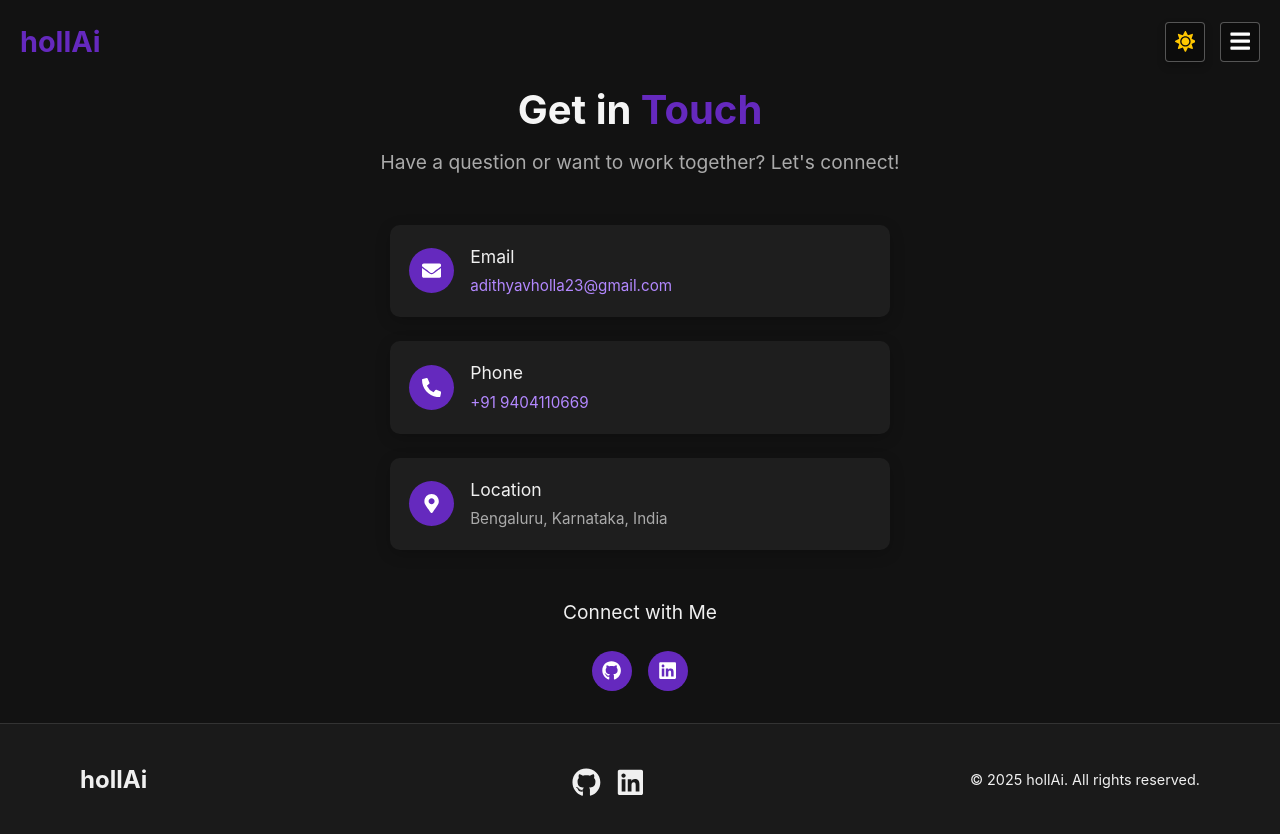
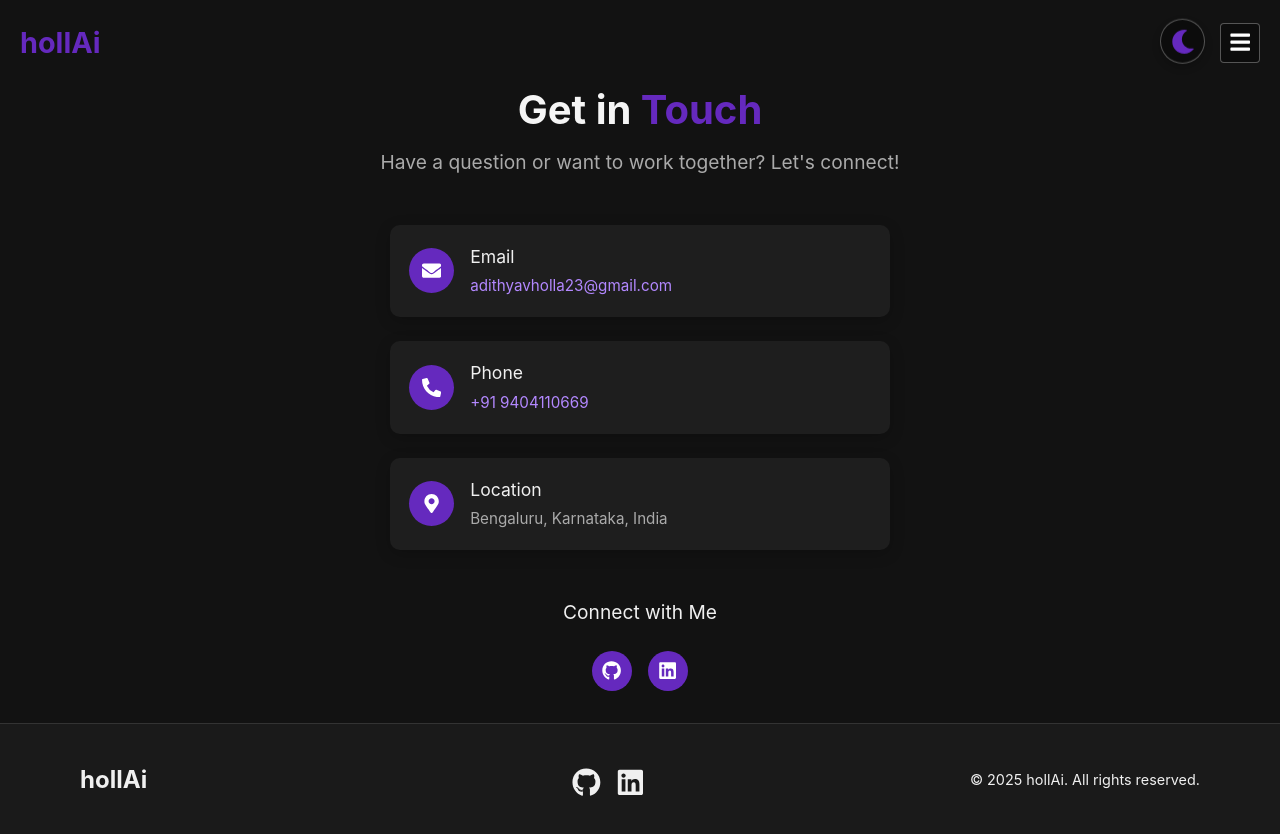
Before and after one commit to Adithya-Holla/hollAi, a React (Create React App) app in the folder frontend/: page /contact in a window 1280 px wide. Built offline with nearby package versions, Linux system fonts and the light colour scheme; the HTML template or start-up script is replaced by a standard one.

Commit message:
Add frontend folder

```diff
--- a/frontend/src/components/Navbar.js
+++ b/frontend/src/components/Navbar.js
@@ -4,7 +4,7 @@ import '../styles/Navbar.css';
 import ThemeToggle from './ThemeToggle';
 import { FaBars, FaTimes } from 'react-icons/fa';
 
-function Navbar({ toggleTheme }) {
+function Navbar({ toggleTheme, isDarkMode }) {
   const [isOpen, setIsOpen] = useState(false);
   const location = useLocation();
 
@@ -35,7 +35,7 @@ function Navbar({ toggleTheme }) {
 
         <div className="controls">
           <div className="theme-toggle-container">
-            <ThemeToggle toggleTheme={toggleTheme} />
+            <ThemeToggle toggleTheme={toggleTheme} isDarkMode={isDarkMode} />
           </div>
 
           <button className="burger-menu" onClick={toggleMenu} aria-label="Toggle menu">
--- a/frontend/src/components/ThemeToggle.js
+++ b/frontend/src/components/ThemeToggle.js
@@ -1,14 +1,11 @@
-import React, { useState, useRef } from 'react';
+import React, { useRef } from 'react';
 import '../styles/ThemeToggle.css';
 import { FaSun, FaMoon } from 'react-icons/fa';
 
-function ThemeToggle({ toggleTheme }) {
-  const [isDark, setIsDark] = useState(false);
+function ThemeToggle({ toggleTheme, isDarkMode }) {
   const buttonRef = useRef(null);
 
   const handleToggle = () => {
-    setIsDark(!isDark);
-
     // Trigger animation by resetting and adding the animation class
     if (buttonRef.current) {
       // Reset animation by removing and adding class
@@ -27,11 +24,11 @@ function ThemeToggle({ toggleTheme }) {
   return (
     <button
       ref={buttonRef}
-      className={`theme-toggle ${isDark ? 'dark' : 'light'}`}
+      className={`theme-toggle ${isDarkMode ? 'dark' : 'light'}`}
       onClick={handleToggle}
-      aria-label={`Switch to ${isDark ? 'light' : 'dark'} mode`}
+      aria-label={`Switch to ${isDarkMode ? 'light' : 'dark'} mode`}
     >
-      {isDark ? <FaMoon /> : <FaSun />}
+      {isDarkMode ? <FaMoon /> : <FaSun />}
     </button>
   );
 }
--- a/frontend/src/pages/AboutPage.js
+++ b/frontend/src/pages/AboutPage.js
@@ -1,4 +1,4 @@
-import React, { useState, useEffect, useRef } from 'react';
+import React, { useState, useEffect, useRef, useCallback } from 'react';
 import '../styles/AboutPage.css';
 import Navbar from '../components/Navbar';
 import Footer from '../components/Footer';
@@ -31,7 +31,7 @@ function AboutPage({ isDarkMode, toggleTheme }) {
   };
 
   // Handle scroll to check which elements are visible
-  const handleScroll = () => {
+  const handleScroll = useCallback(() => {
     if (titleRef.current && !visibleElements.title && isInViewport(titleRef.current)) {
       setVisibleElements(prev => ({ ...prev, title: true }));
     }
@@ -43,7 +43,7 @@ function AboutPage({ isDarkMode, toggleTheme }) {
     if (accordionRef.current && !visibleElements.accordion && isInViewport(accordionRef.current)) {
       setVisibleElements(prev => ({ ...prev, accordion: true }));
     }
-  };
+  }, [visibleElements]);
 
   useEffect(() => {
     // Add initial fade-in animation
@@ -80,7 +80,7 @@ function AboutPage({ isDarkMode, toggleTheme }) {
 
   return (
     <div className={`about-page ${isDarkMode ? 'dark-mode' : 'light-mode'}`}>
-      <Navbar toggleTheme={toggleTheme} />
+      <Navbar toggleTheme={toggleTheme} isDarkMode={isDarkMode} />
       <main className={`about-container ${isVisible ? 'fade-in' : ''}`}>
         <section className="about-section">
           <h1
--- a/frontend/src/pages/CertificationsPage.js
+++ b/frontend/src/pages/CertificationsPage.js
@@ -18,7 +18,7 @@ function CertificationsPage({ isDarkMode, toggleTheme }) {
 
   return (
     <div className={`certifications-page ${isDarkMode ? 'dark-mode' : 'light-mode'}`}>
-      <Navbar toggleTheme={toggleTheme} />
+      <Navbar toggleTheme={toggleTheme} isDarkMode={isDarkMode} />
       <main className={`certifications-container ${isVisible ? 'fade-in' : ''}`}>
         <h1 className="certifications-title">My <span className="highlight">Certifications</span></h1>
         <p className="certifications-subtitle">Credentials validating my expertise in AI and machine learning</p>
--- a/frontend/src/pages/ContactPage.js
+++ b/frontend/src/pages/ContactPage.js
@@ -20,7 +20,7 @@ function ContactPage({ isDarkMode, toggleTheme }) {
 
   return (
     <div className={`contact-page ${isDarkMode ? 'dark-mode' : 'light-mode'}`}>
-      <Navbar toggleTheme={toggleTheme} />
+      <Navbar toggleTheme={toggleTheme} isDarkMode={isDarkMode} />
       <main className="contact-container">
         <h1 className="contact-title">Get in <span className="highlight">Touch</span></h1>
         <p className="contact-subtitle">Have a question or want to work together? Let's connect!</p>
--- a/frontend/src/pages/HomePage.js
+++ b/frontend/src/pages/HomePage.js
@@ -19,12 +19,34 @@ function HomePage({ isDarkMode, toggleTheme }) {
   }, []);
 
   const scrollToProjects = () => {
-    projectsRef.current.scrollIntoView({ behavior: 'smooth' });
+    const startPosition = window.pageYOffset;
+    const targetPosition = projectsRef.current.offsetTop;
+    const distance = targetPosition - startPosition;
+    const duration = 1000; // 1 second duration
+    let start = null;
+
+    const animation = (currentTime) => {
+      if (start === null) start = currentTime;
+      const timeElapsed = currentTime - start;
+      const progress = Math.min(timeElapsed / duration, 1);
+
+      // Using cubic-bezier easing function for smooth acceleration and deceleration
+      const ease = t => t<.5 ? 4*t*t*t : (t-1)*(2*t-2)*(2*t-2)+1;
+      const easedProgress = ease(progress);
+
+      window.scrollTo(0, startPosition + (distance * easedProgress));
+
+      if (timeElapsed < duration) {
+        requestAnimationFrame(animation);
+      }
+    };
+
+    requestAnimationFrame(animation);
   };
 
   return (
     <div className={`home-page ${isDarkMode ? 'dark-mode' : 'light-mode'}`}>
-      <Navbar toggleTheme={toggleTheme} />
+      <Navbar toggleTheme={toggleTheme} isDarkMode={isDarkMode} />
       <main>
         <section className="hero">
           <video className="hero-video" autoPlay loop muted>
--- a/frontend/src/pages/ProjectsPage.js
+++ b/frontend/src/pages/ProjectsPage.js
@@ -30,7 +30,7 @@ function ProjectsPage({ isDarkMode, toggleTheme }) {
 
   return (
     <div className={`projects-page ${isDarkMode ? 'dark-mode' : 'light-mode'}`}>
-      <Navbar toggleTheme={toggleTheme} />
+      <Navbar toggleTheme={toggleTheme} isDarkMode={isDarkMode} />
       <main className={`projects-container ${isVisible ? 'fade-in' : ''}`}>
       <h1 className="certifications-title">My <span className="highlight">Projects</span></h1>
       <p className="certifications-subtitle">Discove my cool projects</p>
--- a/frontend/src/styles/HomePage.css
+++ b/frontend/src/styles/HomePage.css
@@ -294,11 +294,25 @@
   box-shadow: 0 4px 8px rgba(0, 0, 0, 0.2);
   transition: all 0.3s ease;
   z-index: 10;
+  animation: bounce 2s infinite;
+}
+
+@keyframes bounce {
+  0%, 20%, 50%, 80%, 100% {
+    transform: translateX(-50%) translateY(0);
+  }
+  40% {
+    transform: translateX(-50%) translateY(-10px);
+  }
+  60% {
+    transform: translateX(-50%) translateY(-5px);
+  }
 }
 
 .scroll-down-button:hover {
   background: rgba(255, 255, 255, 0.4);
   transform: translateX(-50%) scale(1.1);
+  animation: none;
 }
 
 .light-mode .scroll-down-button {
@@ -313,18 +327,6 @@
 .dark-mode .scroll-down-button {
   color: #6529be;
   border-color: #6529be;
-}
-
-@keyframes bounce {
-  0%, 20%, 50%, 80%, 100% {
-    transform: translateX(-50%) translateY(0);
-  }
-  40% {
-    transform: translateX(-50%) translateY(-10px);
-  }
-  60% {
-    transform: translateX(-50%) translateY(-5px);
-  }
 }
 
 @keyframes fadeInUp {
--- a/frontend/src/styles/ThemeToggle.css
+++ b/frontend/src/styles/ThemeToggle.css
@@ -17,22 +17,22 @@
     box-shadow: 0 0 0 0 rgba(255, 199, 0, 0.7);
   }
   70% {
-    box-shadow: 0 0 0 10px rgba(255, 199, 0, 0);
+    box-shadow: 0 0 0 15px rgba(255, 199, 0, 0);
   }
   100% {
     box-shadow: 0 0 0 0 rgba(255, 199, 0, 0);
   }
 }
 
-@keyframes pulsePurple {
+@keyframes float {
   0% {
-    box-shadow: 0 0 0 0 rgba(101, 41, 190, 0.7);
+    transform: translateY(0px);
   }
-  70% {
-    box-shadow: 0 0 0 10px rgba(101, 41, 190, 0);
+  50% {
+    transform: translateY(-5px);
   }
   100% {
-    box-shadow: 0 0 0 0 rgba(101, 41, 190, 0);
+    transform: translateY(0px);
   }
 }
 
@@ -40,12 +40,12 @@
   background-color: rgba(0, 0, 0, 0.3);
   color: #FFC700;
   border: 1px solid rgba(255, 255, 255, 0.3);
-  width: 40px;
-  height: 40px;
-  font-size: 1.3rem;
-  border-radius: 4px;
+  width: 45px;
+  height: 45px;
+  font-size: 1.5rem;
+  border-radius: 50%; /* Make it circular */
   cursor: pointer;
-  transition: background-color 0.3s, transform 0.3s;
+  transition: all 0.3s ease;
   box-shadow: 0 4px 8px rgba(0, 0, 0, 0.2);
   display: flex;
   align-items: center;
@@ -53,42 +53,29 @@
   padding: 0;
   position: relative;
   overflow: hidden;
+  animation: float 3s ease-in-out infinite;
 }
 
 .theme-toggle:hover {
-  transform: scale(1.1);
+  transform: scale(1.1) translateY(-5px);
   background-color: rgba(0, 0, 0, 0.5);
+  box-shadow: 0 6px 12px rgba(0, 0, 0, 0.3);
 }
 
 .theme-toggle:active {
-  animation: rotate 0.5s ease-in-out;
+  animation: rotate 0.5s ease-in-out, pulse 0.5s ease-in-out;
 }
 
-.theme-toggle.light:active {
-  animation: pulse 0.5s;
+.theme-toggle.animate {
+  animation: rotate 0.5s ease-in-out, pulse 0.5s ease-in-out;
 }
 
-.theme-toggle.dark:active {
-  animation: pulsePurple 0.5s;
-}
-
-/* Animation class that can be added programmatically */
-.theme-toggle.animate {
-  animation: rotate 0.5s ease-in-out;
-}
-
-.theme-toggle.light.animate {
-  animation: pulse 0.5s, rotate 0.5s ease-in-out;
-}
-
-.theme-toggle.dark.animate {
-  animation: pulsePurple 0.5s, rotate 0.5s ease-in-out;
-}
-
+/* Make the button look the same in both modes */
 .theme-toggle.dark {
   color: #6529be;
 }
 
+/* Remove the dark mode specific styles */
 body.dark-mode {
   background-color: #121212;
   color: #f0f0f0;
@@ -102,6 +89,9 @@ body.light-mode {
 /* Mobile adjustments */
 @media screen and (max-width: 768px) {
   .theme-toggle {
+    width: 40px;
+    height: 40px;
+    font-size: 1.3rem;
     box-shadow: 0 0 10px rgba(255, 255, 255, 0.2);
   }
 }
```
